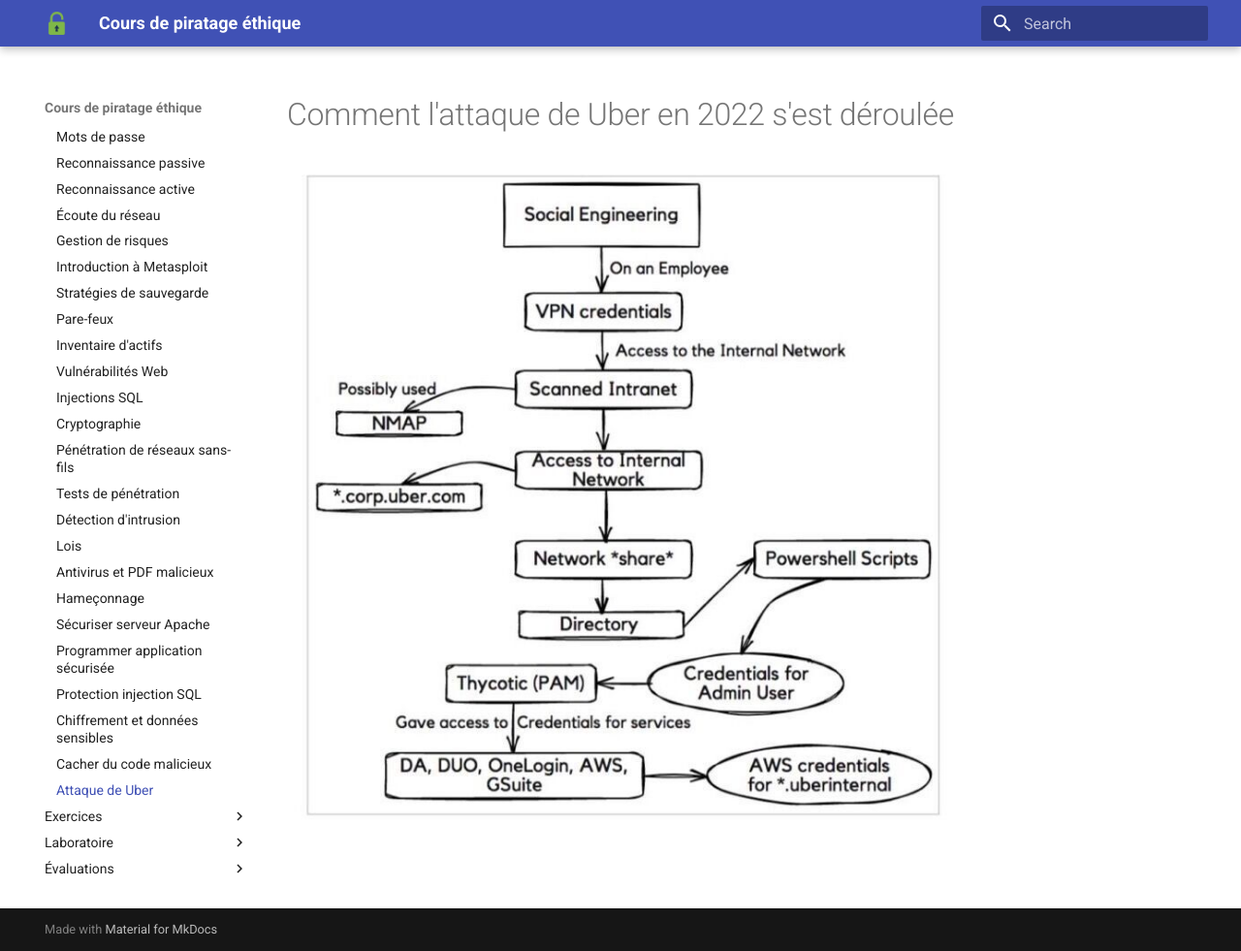
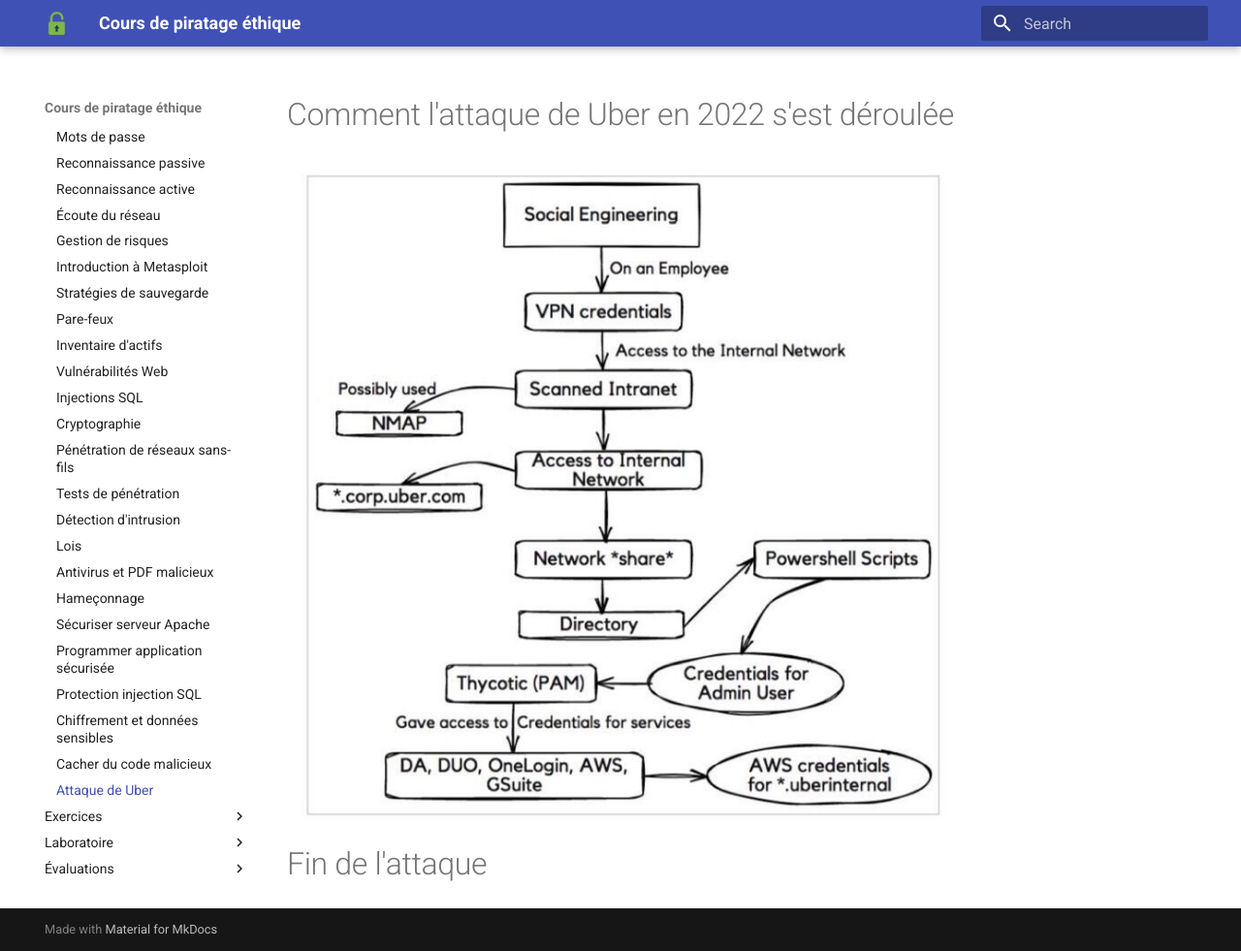
Before and after one commit to cegepvictoetienne/piratage, an MkDocs documentation site: the page built from wiki/lecons/Attaque_Uber.md, in a window 1280 px wide and 981 px high. Shown: the whole window at 97% size. Built offline with MkDocs 1.6.1 and Material for MkDocs 9.7.7, drawn with Linux system fonts in a browser that asks for light colours.

Commit message:
test n8n

```diff
--- a/wiki/lecons/Attaque_Uber.md
+++ b/wiki/lecons/Attaque_Uber.md
@@ -1,3 +1,5 @@
 # Comment l'attaque de Uber en 2022 s'est déroulée
 
 ![99-Attaque-Uber](../images/99-attaque-uber.jpeg)
+
+# Fin de l'attaque
```
